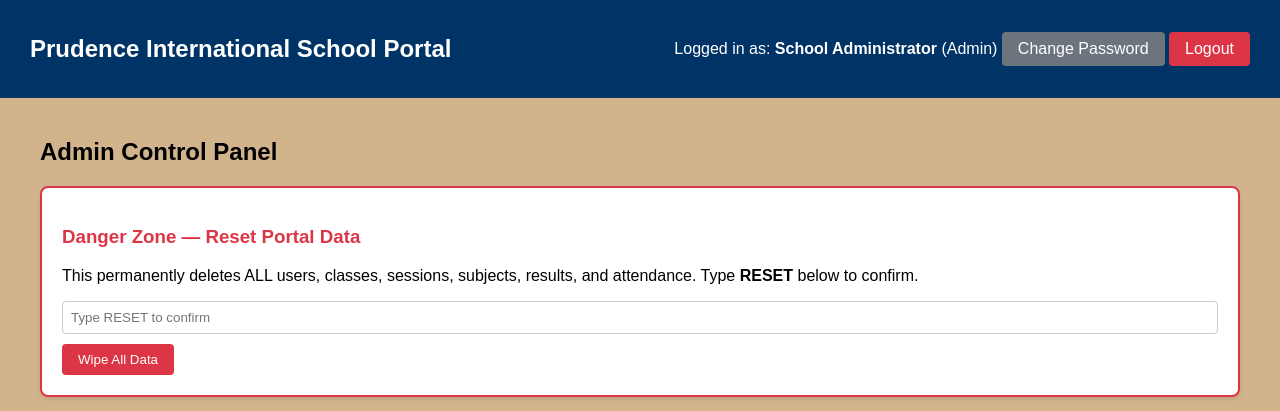
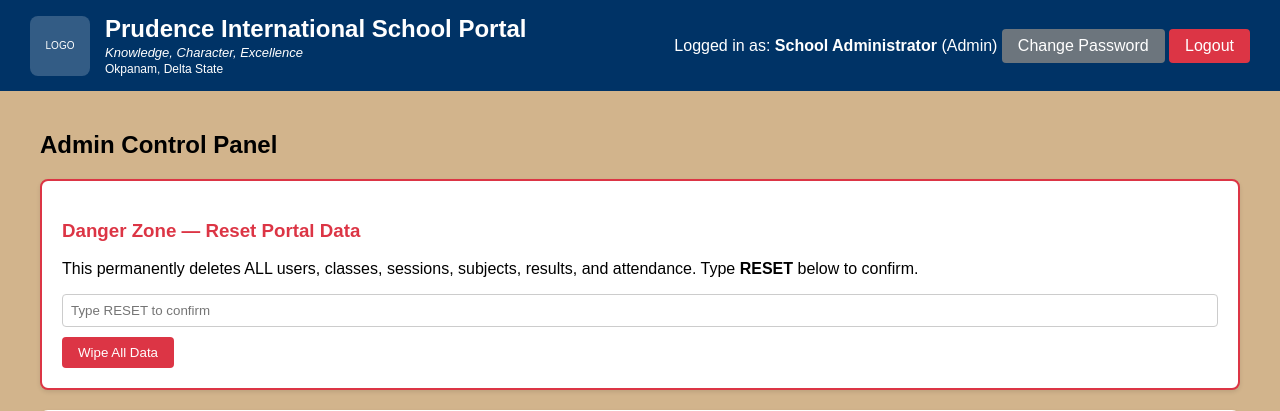
Before and after one commit to rufusofuzor123/prudenceinternationalschool_portal, a Flask app: page /admin/dashboard in a window 1280 px wide. Shown: the top 411 px of the page. Run offline with Flask 3, Linux system fonts and the light colour scheme; a user stored in the database is signed in; data comes from the database, SQL or seed files in the repository; data that the repository does not hold is empty.

Commit message:
Update school address in header

```diff
--- a/templates/base.html
+++ b/templates/base.html
@@ -8,7 +8,14 @@
 </head>
 <body>
     <header class="navbar">
-        <h2>Prudence International School Portal</h2>
+        <div style="display:flex; align-items:center; gap:15px;">
+            <div style="width:60px; height:60px; background:#ffffff33; border-radius:8px; display:flex; align-items:center; justify-content:center; font-size:10px; text-align:center; flex-shrink:0;">LOGO</div>
+            <div>
+                <h2 style="margin:0;">Prudence International School Portal</h2>
+                <p style="margin:2px 0 0 0; font-size:13px; font-style:italic;">Knowledge, Character, Excellence</p>
+                <p style="margin:2px 0 0 0; font-size:12px;">Okpanam, Delta State</p>
+            </div>
+        </div>
         {% if current_user.is_authenticated %}
             <div>
                 <span>Logged in as: <strong>{{ current_user.full_name }}</strong> ({{ current_user.role|capitalize }})</span>
```
